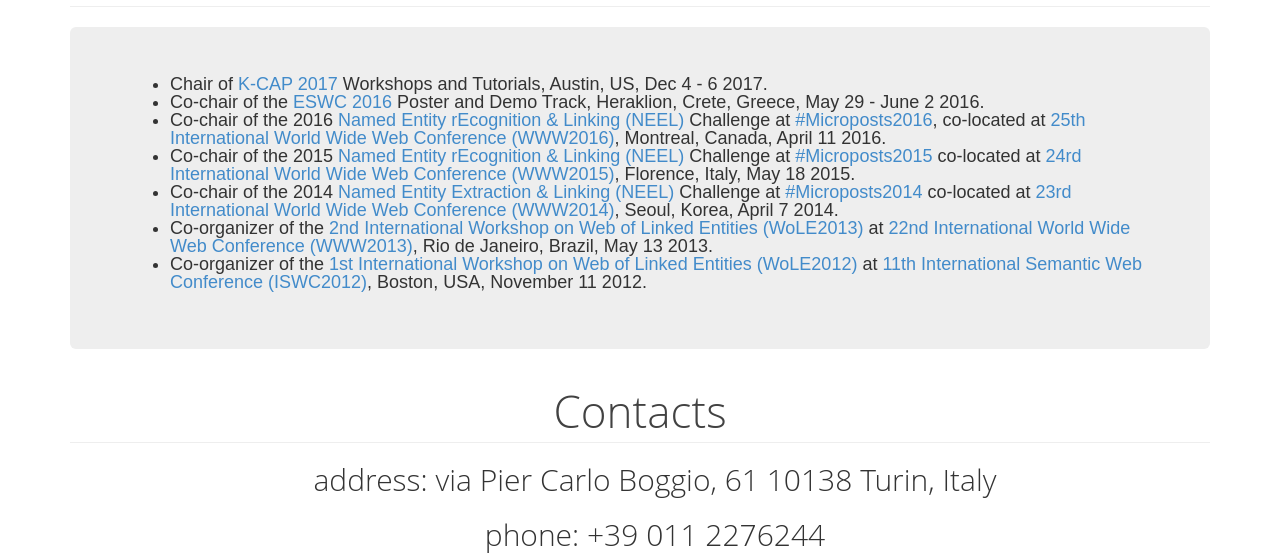
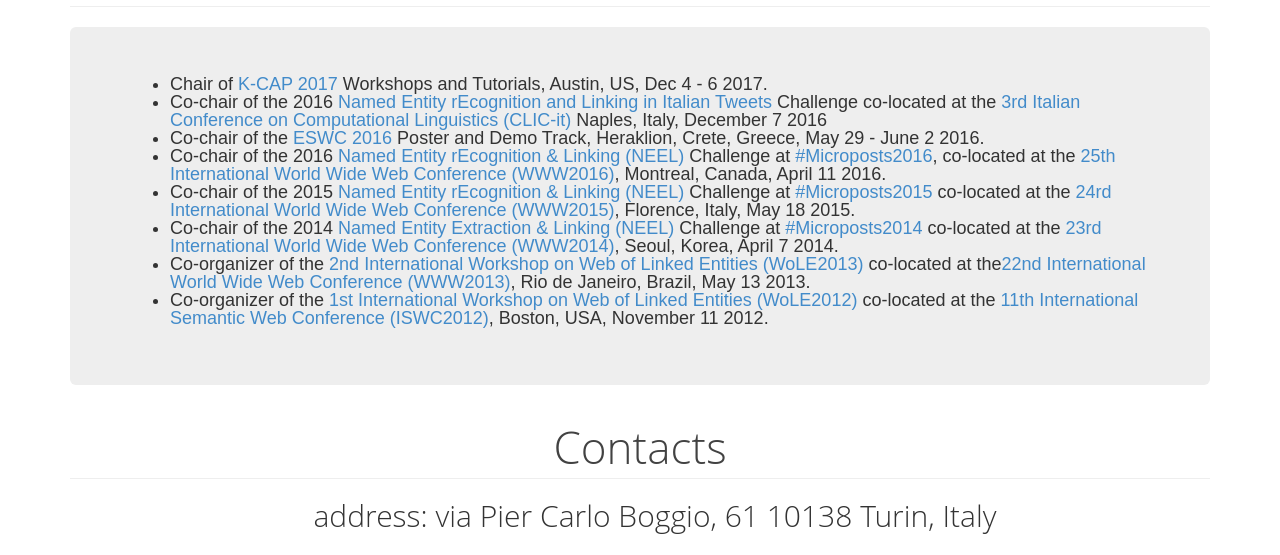
Before and after one commit to giusepperizzo/giusepperizzo.github.io, a plain HTML site: page index.html in a window 1280 px wide. Shown: the part 6019-6574 px from the top of the page. Drawn offline with Linux system fonts and the light colour scheme.

Commit message:
add neel-it

```diff
--- a/index.html
+++ b/index.html
@@ -361,12 +361,13 @@
     <div class="jumbotron small">
         <ul>
             <li>Chair of <a href="http://k-cap2017.org">K-CAP 2017</a> Workshops and Tutorials, Austin, US, Dec 4 - 6 2017.</li>
+            <li>Co-chair of the 2016 <a href="http://www.evalita.it/2016/tasks/neel-it">Named Entity rEcognition and Linking in Italian Tweets</a> Challenge co-located at the <a href="http://clic-it2016.dieti.unina.it/index.php/it/">3rd Italian Conference on Computational Linguistics (CLIC-it) </a> Naples, Italy, December 7 2016</li>
             <li>Co-chair of the <a href="http://2016.eswc-conferences.org/">ESWC 2016</a> Poster and Demo Track, Heraklion, Crete, Greece, May 29 - June 2 2016.</li>
-            <li>Co-chair of the 2016 <a href="http://microposts2016.seas.upenn.edu/challenge.html">Named Entity rEcognition &amp; Linking (NEEL) </a> Challenge at <a href="http://microposts2016.seas.upenn.edu">#Microposts2016</a>, co-located at <a href="http://www2016.ca">25th International World Wide Web Conference (WWW2016)</a>, Montreal, Canada, April 11 2016.</li>
-            <li>Co-chair of the 2015 <a href="http://scc-research.lancaster.ac.uk/workshops/microposts2015/challenge/index.html">Named Entity rEcognition &amp; Linking (NEEL)</a> Challenge at <a href="http://scc-research.lancaster.ac.uk/workshops/microposts2015">#Microposts2015</a> co-located at <a href="http://www.www2015.it">24rd International World Wide Web Conference (WWW2015)</a>, Florence, Italy, May 18 2015.</li>
-            <li>Co-chair of the 2014 <a href="http://scc-research.lancaster.ac.uk/workshops/microposts2014/challenge/index.html">Named Entity Extraction &amp; Linking (NEEL)</a> Challenge at <a href="">#Microposts2014 </a> co-located at <a href="http://www2014.wwwconference.org">23rd International World Wide Web Conference (WWW2014)</a>, Seoul, Korea, April 7 2014.</li>
-            <li>Co-organizer of the <a href="http://wole2013.eurecom.fr/">2nd International Workshop on Web of Linked Entities (WoLE2013)</a> at <a href="http://www2013.org/">22nd International World Wide Web Conference (WWW2013)</a>, Rio de Janeiro, Brazil, May 13 2013.</li>
-            <li>Co-organizer of the <a href="http://wole2012.eurecom.fr/">1st International Workshop on Web of Linked Entities (WoLE2012)</a> at <a href="http://iswc2012.semanticweb.org/">11th International Semantic Web Conference (ISWC2012)</a>, Boston, USA, November 11 2012.</li>
+            <li>Co-chair of the 2016 <a href="http://microposts2016.seas.upenn.edu/challenge.html">Named Entity rEcognition &amp; Linking (NEEL) </a> Challenge at <a href="http://microposts2016.seas.upenn.edu">#Microposts2016</a>, co-located at the <a href="http://www2016.ca">25th International World Wide Web Conference (WWW2016)</a>, Montreal, Canada, April 11 2016.</li>
+            <li>Co-chair of the 2015 <a href="http://scc-research.lancaster.ac.uk/workshops/microposts2015/challenge/index.html">Named Entity rEcognition &amp; Linking (NEEL)</a> Challenge at <a href="http://scc-research.lancaster.ac.uk/workshops/microposts2015">#Microposts2015</a> co-located at the <a href="http://www.www2015.it">24rd International World Wide Web Conference (WWW2015)</a>, Florence, Italy, May 18 2015.</li>
+            <li>Co-chair of the 2014 <a href="http://scc-research.lancaster.ac.uk/workshops/microposts2014/challenge/index.html">Named Entity Extraction &amp; Linking (NEEL)</a> Challenge at <a href="">#Microposts2014 </a> co-located at the <a href="http://www2014.wwwconference.org">23rd International World Wide Web Conference (WWW2014)</a>, Seoul, Korea, April 7 2014.</li>
+            <li>Co-organizer of the <a href="http://wole2013.eurecom.fr/">2nd International Workshop on Web of Linked Entities (WoLE2013)</a> co-located at the<a href="http://www2013.org/">22nd International World Wide Web Conference (WWW2013)</a>, Rio de Janeiro, Brazil, May 13 2013.</li>
+            <li>Co-organizer of the <a href="http://wole2012.eurecom.fr/">1st International Workshop on Web of Linked Entities (WoLE2012)</a> co-located at the <a href="http://iswc2012.semanticweb.org/">11th International Semantic Web Conference (ISWC2012)</a>, Boston, USA, November 11 2012.</li>
         </ul>
     </div>
 
```
